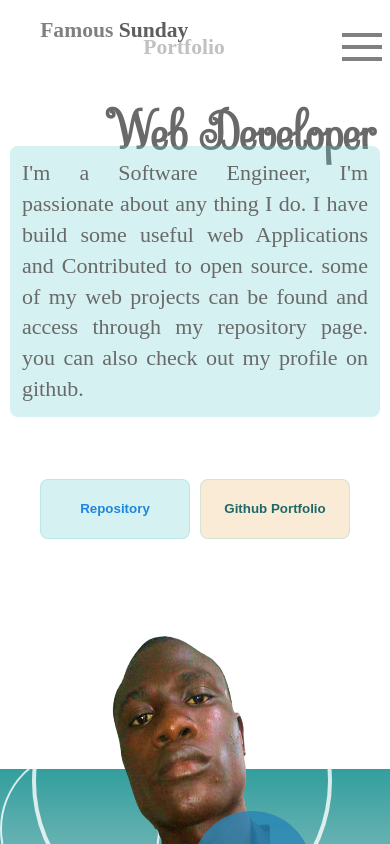
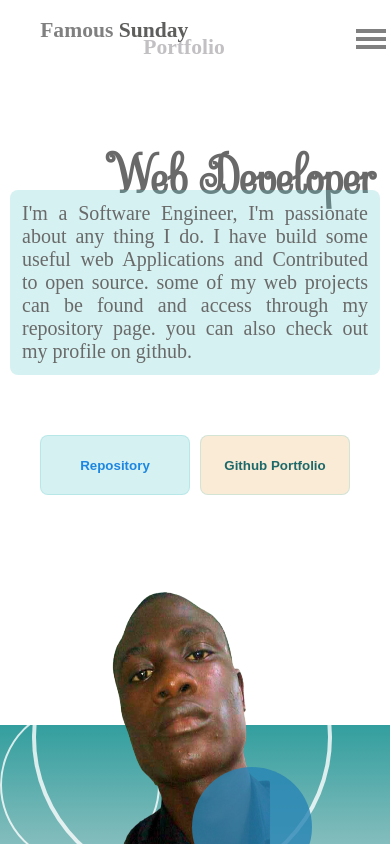
Before and after one commit to kperusi/famous-exam-project, a React (Create React App) app: page / in a window 390 px wide. Shown: the top 844 px of the page. Built offline with nearby package versions, Linux system fonts and the light colour scheme.

Commit message:
reduce font size

```diff
--- a/src/Hambuger.js
+++ b/src/Hambuger.js
@@ -4,9 +4,9 @@ import { useState } from "react";
 export default function Hambuger(props) {
   const style = {
     display: "block",
-    width: " 40px",
+    width: " 30px",
     height: " 4px",
-    margin: "8px",
+    margin: "4px",
     transition: " all 0.3s ease-in-out",
     backgroundColor: "grey",
   };
--- a/src/home.css
+++ b/src/home.css
@@ -290,9 +290,9 @@ html {
     width: 100%;
     /* text-align: justify; */
     margin-top: -20px;
-    font-size: 22px;
+    font-size: 20px;
     padding: 12px;
-    line-height: 1.4em;
+    line-height: 1.em;
     background-color: #6acbcb46;
     border-radius: 8px;
   }
--- a/src/singleRepoStyle.css
+++ b/src/singleRepoStyle.css
@@ -170,11 +170,6 @@
       width: 100%;
     }
 
-    .single-repo-container {
-      /* padding-bottom: 100%; */
-
-
-    }
     .single-repo-btns-wrap {
       width: 100%;
       display: flex;
```
Also changed, not shown: src/RepoList.js (+0 -8 lines).
